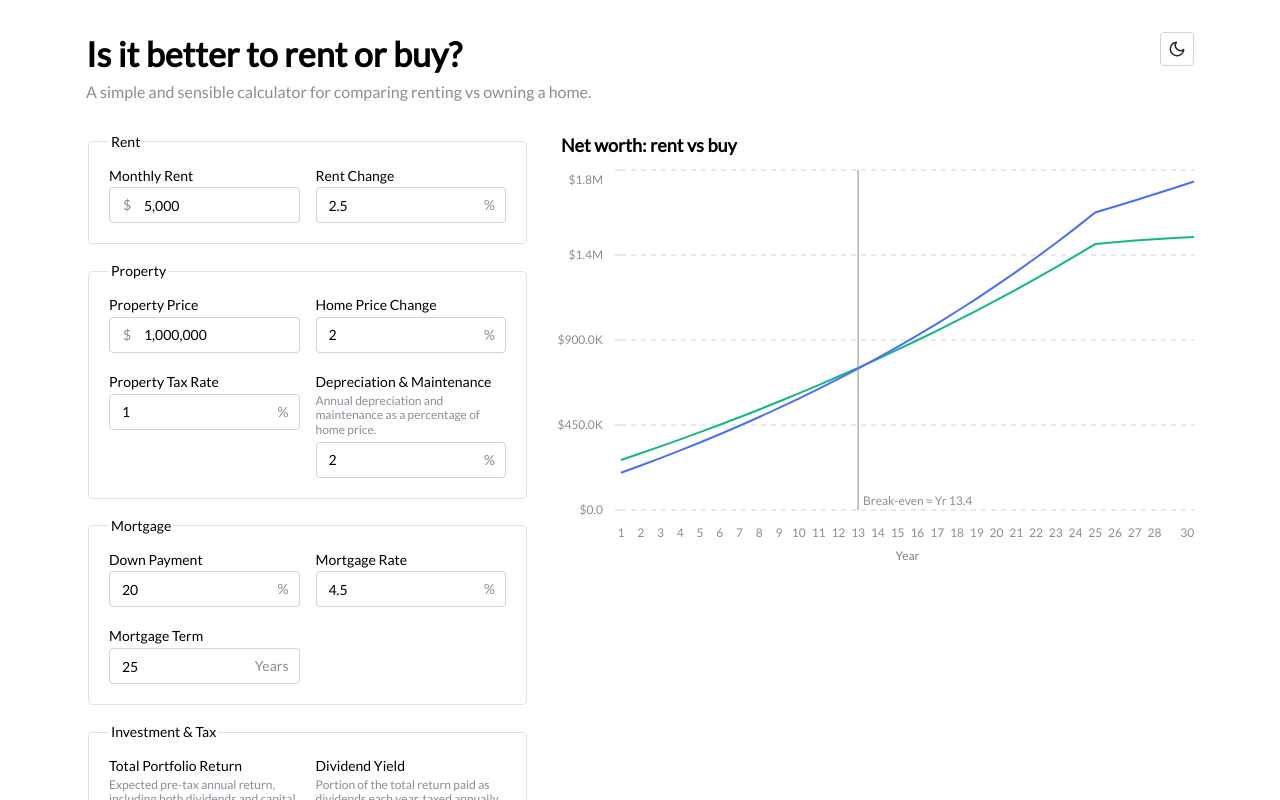
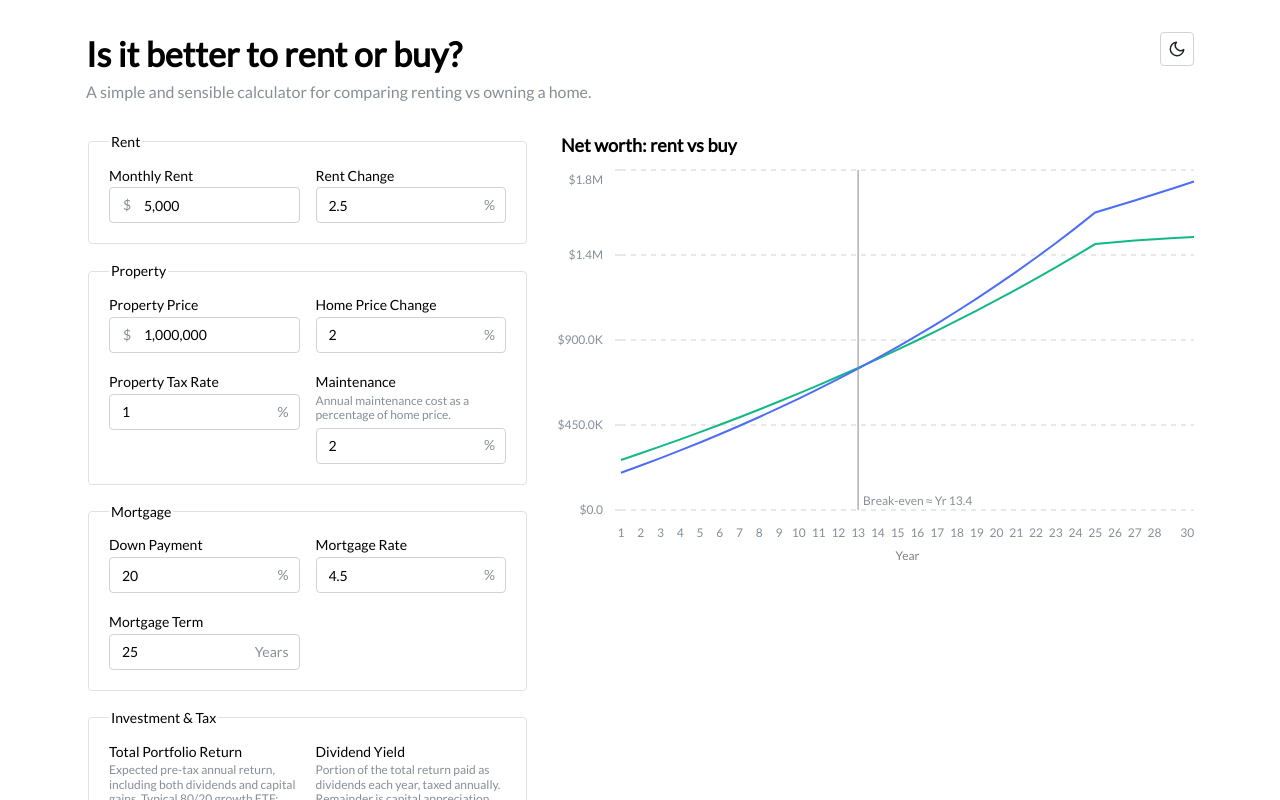
Before and after one commit to low-earth-orbit/rent-vs-buy, a React (Create React App) app: page / in a window 1280 px wide. Shown: the top 800 px of the page. Built offline with nearby package versions, Linux system fonts and the light colour scheme.

Commit message:
update text

```diff
--- a/src/components/UserInputForm.jsx
+++ b/src/components/UserInputForm.jsx
@@ -59,8 +59,8 @@ export default function UserInputForm({ userInput, handleChange }) {
           />
           <UserInputFormItem
             id="maintenanceCostPercentage"
-            label="Depreciation & Maintenance"
-            helperText="Annual depreciation and maintenance as a percentage of home price."
+            label="Maintenance"
+            helperText="Annual maintenance cost as a percentage of home price."
             step={0.1}
             value={userInput.maintenanceCostPercentage}
             onChange={bind("maintenanceCostPercentage")}
```
